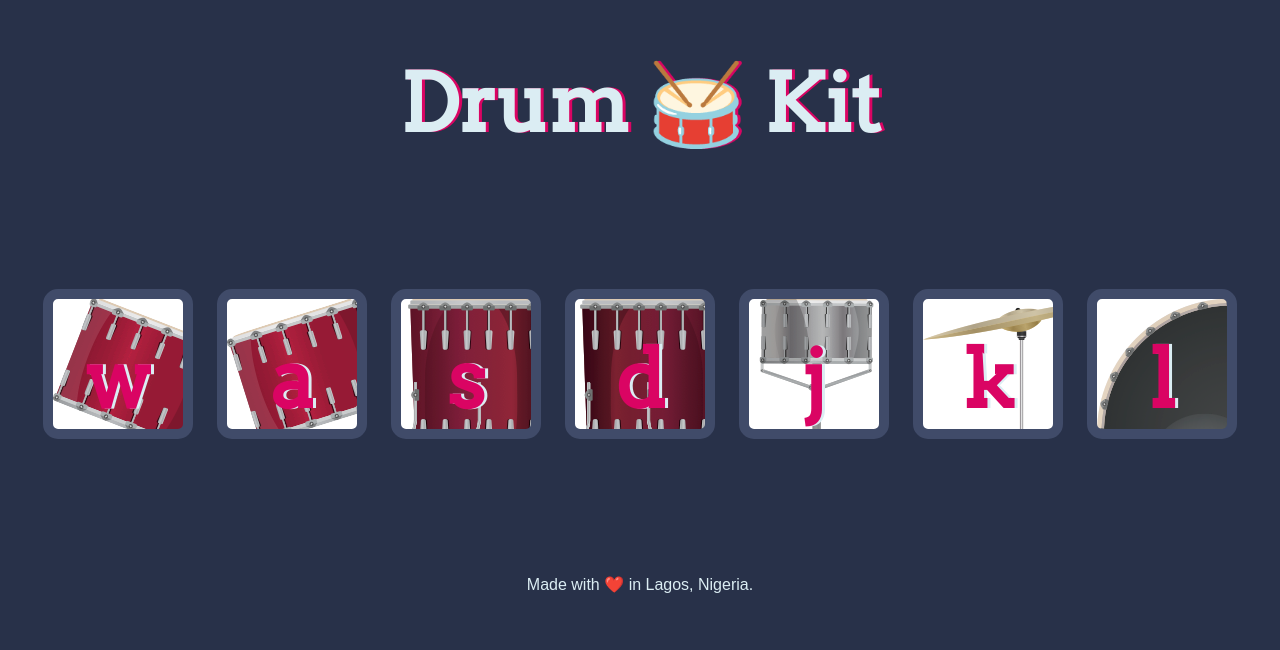
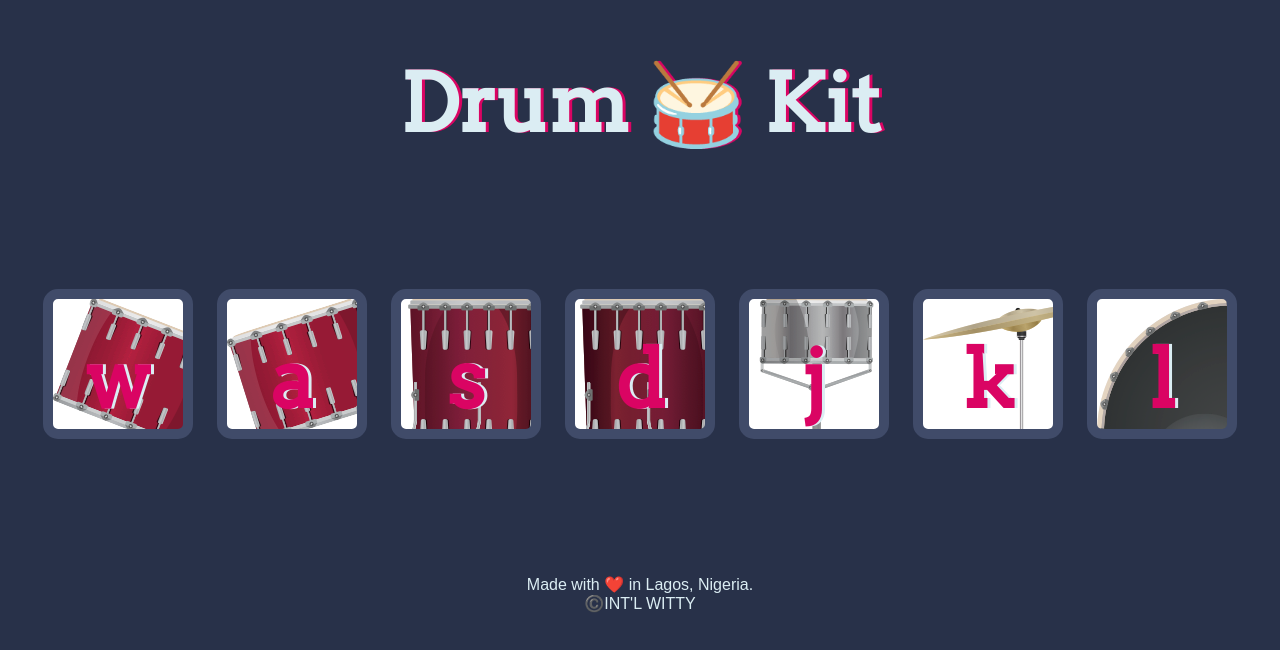
Before and after one commit to EmekaRaphael/DrumKit-Challenge, a plain HTML site: page index.html in a window 1280 px wide. Drawn offline with Linux system fonts and the light colour scheme.

Commit message:
Update index.html

```diff
--- a/index.html
+++ b/index.html
@@ -23,7 +23,8 @@
 <script src="index.js" charset="utf-8"></script>
 
   <footer>
-    Made with ❤️ in Lagos, Nigeria.
+    Made with ❤️ in Lagos, Nigeria.<br>
+    ©️INT'L WITTY
   </footer>
 </body>
 
```
